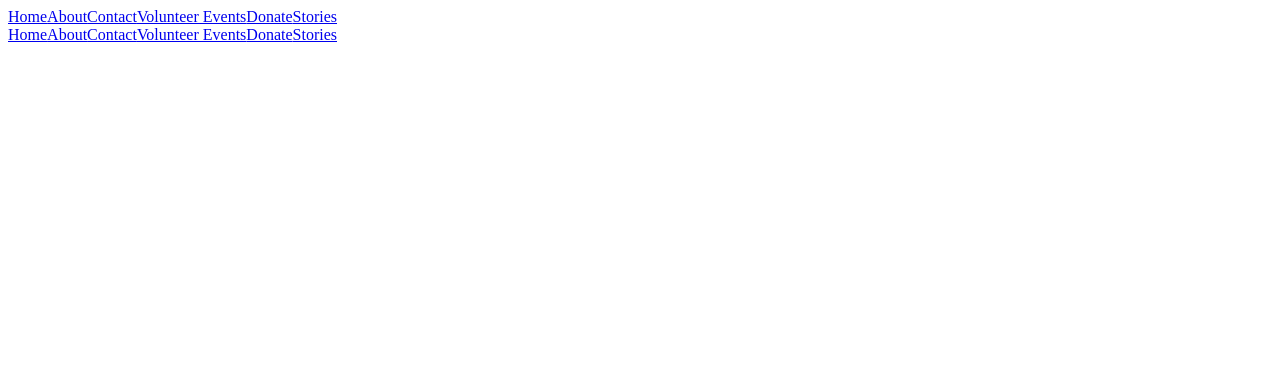
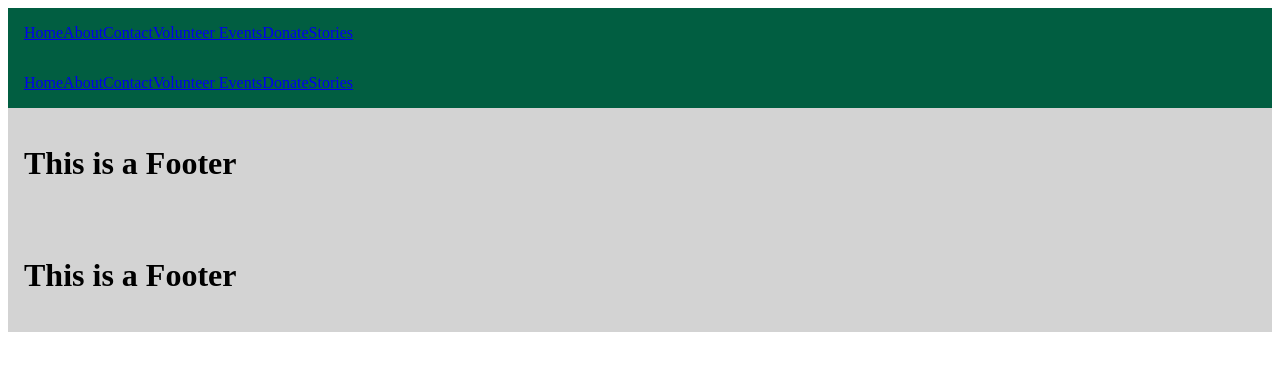
Before and after one commit to LitterPic/litterpic_org, a Next.js app: page /layout in a window 1280 px wide. Shown: the top 370 px of the page. Built offline with nearby package versions, Linux system fonts and the light colour scheme.

Commit message:
Added Footer starter and styles.css

```diff
--- /dev/null
+++ b/components/Footer.js
@@ -0,0 +1,11 @@
+import React from 'react';
+
+const Footer = () => {
+  return (
+    <footer>
+      <h1> This is a Footer</h1>
+    </footer>
+  );
+};
+
+export default Footer;
--- a/pages/_app.js
+++ b/pages/_app.js
@@ -1,5 +1,6 @@
 import React from "react";
 import Layout from "./layout";
+import '../styles/styles.css';
 
 const MyApp = ({ Component, pageProps }) => {
   return (
--- a/pages/layout.js
+++ b/pages/layout.js
@@ -1,5 +1,6 @@
 import React from "react";
 import Link from "next/link";
+import Footer from "../components/Footer";
 
 const Layout = ({ children }) => {
   return (
@@ -13,6 +14,7 @@ const Layout = ({ children }) => {
         <Link href="/stories">Stories</Link>
       </nav>
       <main>{children}</main>
+      <Footer />
     </div>
   );
 };
--- /dev/null
+++ b/styles/styles.css
@@ -0,0 +1,11 @@
+/* styles.css */
+
+nav {
+  background-color: #015e41;
+  padding: 1rem;
+}
+
+footer {
+  background-color: lightgray;
+  padding: 1rem;
+}
```
Also changed, not shown: pages/index.js (line endings or trailing spaces).
